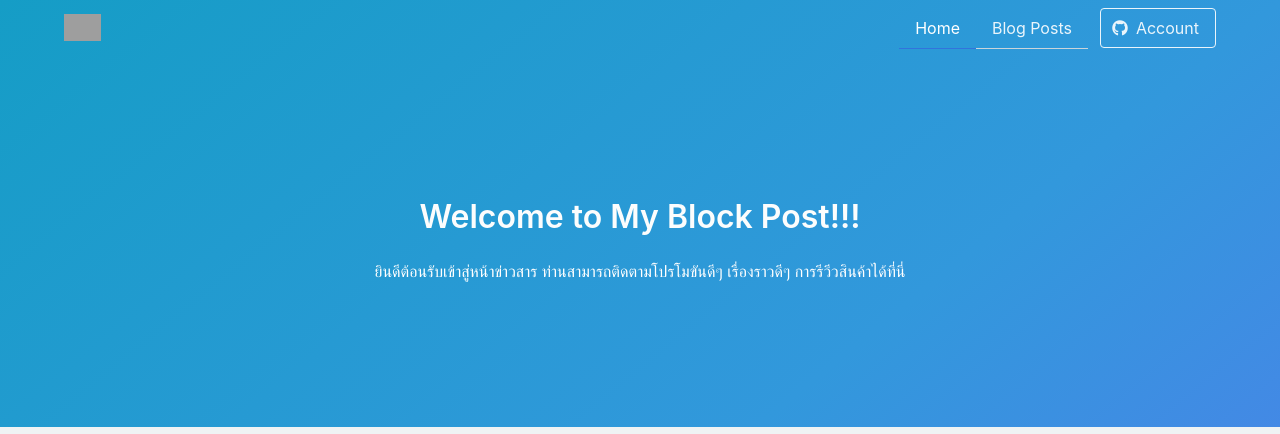
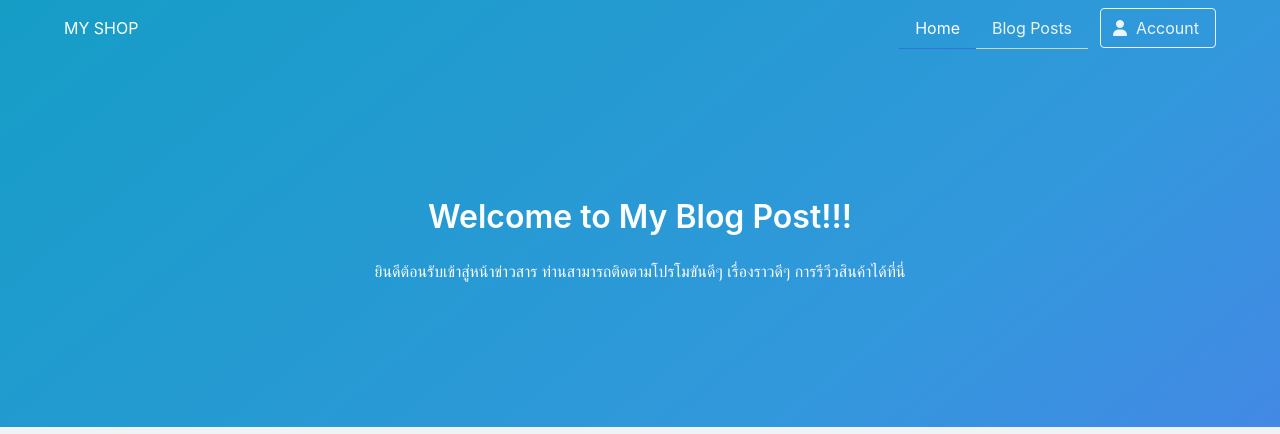
Before and after one commit to apiasak/django3, a Django app: page /blog/ in a window 1280 px wide. Shown: the top 434 px of the page. Run offline with Django 3.2, Linux system fonts and the light colour scheme; data that the repository does not hold is empty; some libraries are stand-ins or nearby versions; grey boxes are pictures that could not be loaded.

Commit message:
Update files

```diff
--- a/templates/base.html
+++ b/blog/templates/base.html
@@ -16,7 +16,7 @@
               <div class="container">
                   <div class="navbar-brand">
                       <a class="navbar-item" href="../">
-                          <img src="http://bulma.io/images/bulma-type-white.png" alt="Logo">
+                          <h1>MY SHOP</h1>
                       </a>
                       <span class="navbar-burger burger" data-target="navbarMenu">
                           <span></span>
@@ -32,9 +32,9 @@
                                   <li><a href="">Blog Posts</a></li>
                               </ul>
                               <span class="navbar-item">
-                                  <a class="button is-white is-outlined" href="https://github.com/BulmaTemplates/bulma-templates/blob/master/templates/hero.html">
+                                  <a class="button is-white is-outlined" href="#">
                                       <span class="icon">
-                                          <i class="fa fa-github"></i>
+                                          <i class="fa fa-user"></i>
                                       </span>
                                       <span title="Hello from the other side">Account</span>
                                   </a>
--- a/templates/blog/post_list.html
+++ b/blog/templates/blog/post_list.html
@@ -4,7 +4,7 @@
 {% block banner %}
   <div class="container has-text-centered">
     <h1 class="title">
-      Welcome to My Block Post!!!
+      Welcome to My Blog Post!!!
     </h1>
     <h2>ยินดีต้อนรับเข้าสู่หน้าข่าวสาร ท่านสามารถติดตามโปรโมขันดีๆ เรื่องราวดีๆ การรีวีวสินค้าได้ที่นี่</h2>
   </div>
@@ -22,6 +22,5 @@
     </div>
     {% endfor %}
   </div>
-
 </div>
 {% endblock %}
--- a/myshop/settings.py
+++ b/myshop/settings.py
@@ -55,7 +55,7 @@ ROOT_URLCONF = 'myshop.urls'
 TEMPLATES = [
     {
         'BACKEND': 'django.template.backends.django.DjangoTemplates',
-        'DIRS': [os.path.join(BASE_DIR, 'templates')], # [EDIT] Add templates folder to the root of project
+        'DIRS': [],
         'APP_DIRS': True,
         'OPTIONS': {
             'context_processors': [
@@ -119,4 +119,3 @@ USE_TZ = True
 # https://docs.djangoproject.com/en/3.0/howto/static-files/
 
 STATIC_URL = '/static/'
-STATICFILES_DIRS = [os.path.join(BASE_DIR, 'static')] # [EDIT] Add static folder to the root of project folder
```
Also changed, not shown: blog/static/css/bulma-divider.min.css (renamed from static/css/bulma-divider.min.css), blog/static/css/bulma.min.css (renamed from static/css/bulma.min.css), blog/static/css/mysite.css (renamed from static/css/mysite.css), 2 other files.
